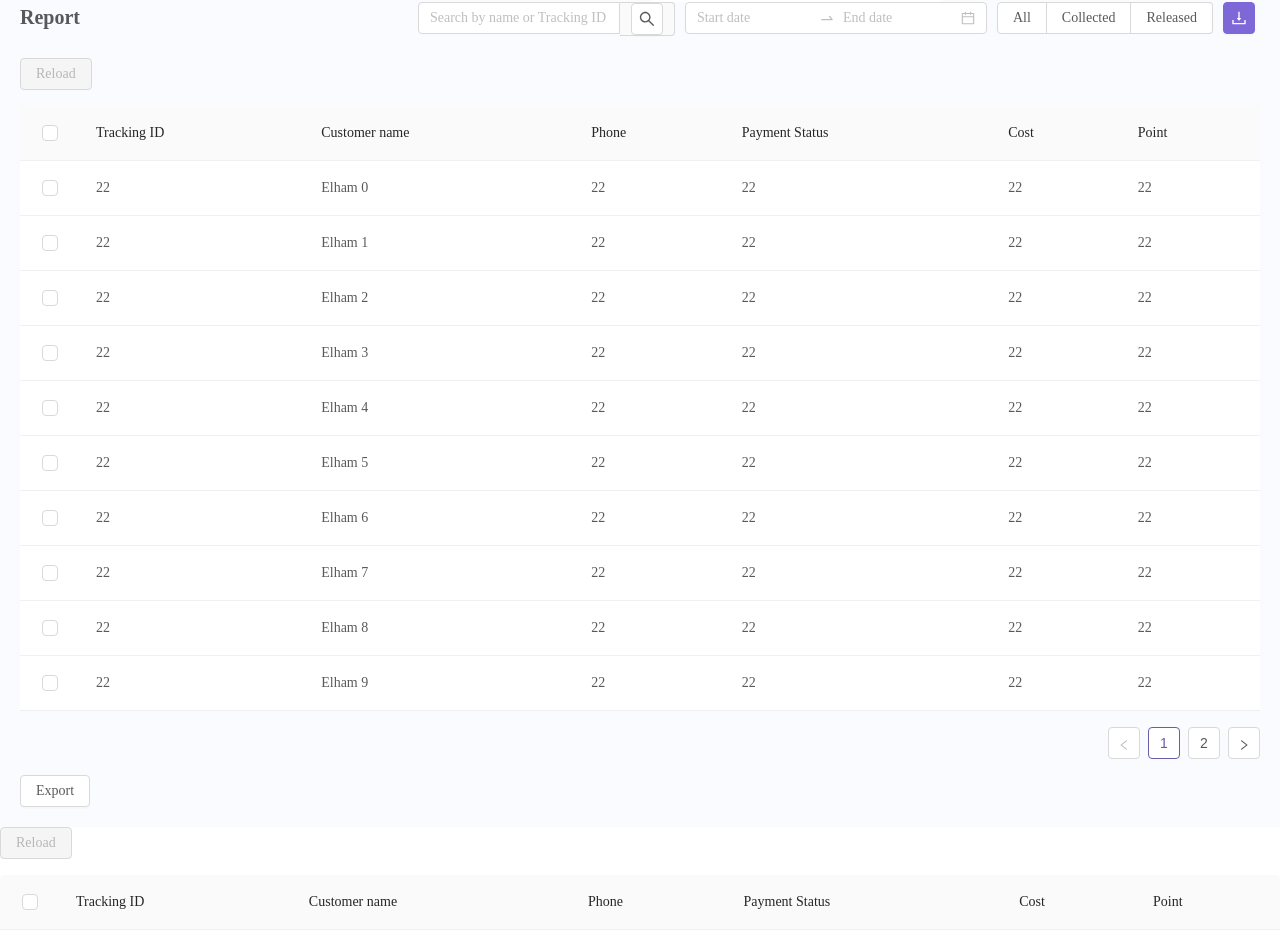
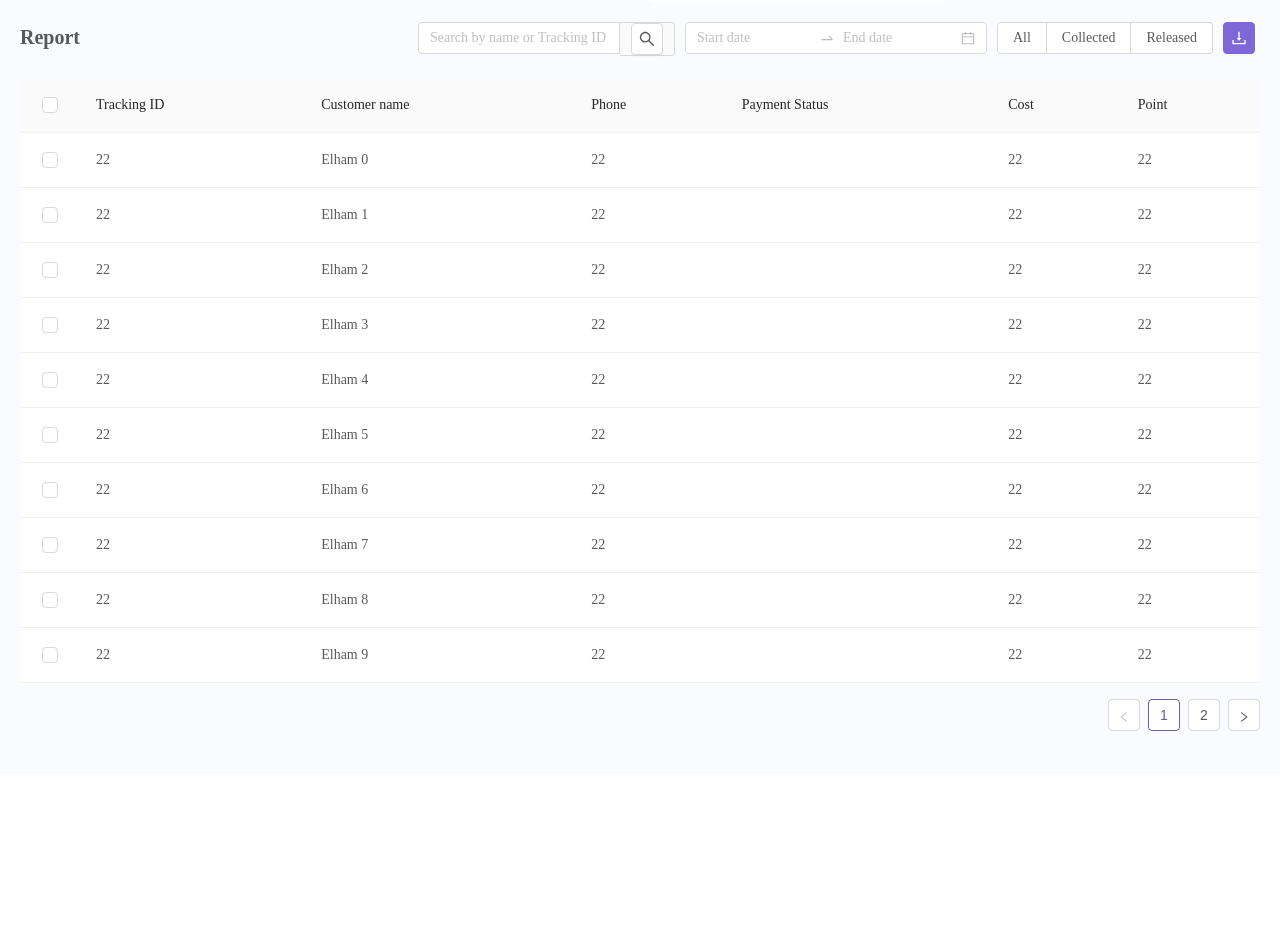
Before and after one commit to ElhamImdad/Noul-points-app, a React (Create React App) app: page / in a window 1280 px wide. Shown: the part 200-1147 px from the top of the page. After the commit the page ends 975 px from the top, so only its background shows below. Built offline with nearby package versions, Linux system fonts and the light colour scheme.

Commit message:
add export data to csv with selection row

```diff
--- a/src/App.js
+++ b/src/App.js
@@ -3,16 +3,13 @@ import './index.css';
 import './components/styles/my-theme.css';
 import './App.css';
 import Overview from './components/overview/Overview';
-import OverviewText from './components/overview/OverviewText';
 
 function App() {
   return (
     <div className="App">
       <header className="App-header">
-
       </header>
       <Overview/>
-      <OverviewText/>
     </div>
   );
 }
--- a/src/components/overview/Overview.js
+++ b/src/components/overview/Overview.js
@@ -30,7 +30,7 @@ const Overview = () => {
                                 style={{borderRadius: '7px'}}  bordered={false}>
                                 <h3>
                                     <PauseCircleOutlined className="icon-cd-size warninng"/>
-                                    <strong className="warninng">On hold</strong>
+                                    <strong className="warning">On hold</strong>
                                 </h3>
                                 <div className="cd-content">
                                     <h3>50</h3>
--- a/src/components/overview/OverviewText.js
+++ /dev/null
@@ -1,71 +0,0 @@
-import React from 'react';
-import { Table, Button } from 'antd';
-
-const columns = [
-    {title: 'Tracking ID', dataIndex: 'trackingId',},
-    {title: 'Customer name', dataIndex: 'customerName',},
-    {title: 'Phone', dataIndex: 'phone',},
-    {title: 'Payment Status', dataIndex: 'paymentStatus',},
-    {title: 'Cost', dataIndex: 'cost',},
-    {title: 'Point', dataIndex: 'point',},
-];
-
-const data = [];
-for (let i = 0; i < 20; i++) {
-  data.push({
-    key: i,
-    trackingId: 22,
-    customerName: `Elham ${i}`,
-    phone: 22,
-    paymentStatus: 22,
-    cost: 22,
-    point: 22,
-  });
-}
-
-class OverviewText extends React.Component {
-  state = {
-    selectedRowKeys: [], // Check here to configure the default column
-    loading: false,
-  };
-
-  start = () => {
-    this.setState({ loading: true });
-    // ajax request after empty completing
-    setTimeout(() => {
-      this.setState({
-        selectedRowKeys: [],
-        loading: false,
-      });
-    }, 1000);
-  };
-
-  onSelectChange = selectedRowKeys => {
-    console.log('selectedRowKeys changed: ', selectedRowKeys);
-    this.setState({ selectedRowKeys });
-  };
-
-  render() {
-    const { loading, selectedRowKeys } = this.state;
-    const rowSelection = {
-      selectedRowKeys,
-      onChange: this.onSelectChange,
-    };
-    const hasSelected = selectedRowKeys.length > 0;
-    return (
-      <div>
-        <div style={{ marginBottom: 16 }}>
-          <Button type="primary" onClick={this.start} disabled={!hasSelected} loading={loading}>
-            Reload
-          </Button>
-          <span style={{ marginLeft: 8 }}>
-            {hasSelected ? `Selected ${selectedRowKeys.length} items` : ''}
-          </span>
-        </div>
-        <Table rowSelection={rowSelection} columns={columns} dataSource={data} />
-      </div>
-    );
-  }
-}
-
-export default OverviewText;
--- a/src/components/overview/Report.js
+++ b/src/components/overview/Report.js
@@ -3,31 +3,44 @@ import '../styles/overview.scss';
 import '../styles/my-theme.css';
 import { Input, DatePicker } from 'antd';
 import { Button, Radio  } from 'antd';
-import { Table } from 'antd';
+import { Table, Tag } from 'antd';
 import { DownloadOutlined } from '@ant-design/icons';
 import { CSVLink, CSVDownload } from "react-csv";
 
 const Report = () => {
     const { Search } = Input;
 
-    const [selectedRowKeys,setSelectedRowKeys] = useState([]);
-    const [loading,setLoading] = useState(false);
+    let [selectedRowKeys,setSelectedRowKeys] = useState([]);
+    //let [loading,setLoading] = useState(false);
+    let [dataSelected,setDataSelected] = useState([]);
 
-    const start = () => {
-        setLoading(true);
+    // const start = () => {
+    //     setLoading(true);
 
-        setTimeout(() => {
-            setSelectedRowKeys([]);
-            setLoading(false);
-        }, 1000);
-    };
+    //     setTimeout(() => {
+    //         setDataSelected([]);
+    //         setSelectedRowKeys([]);
+    //         setLoading(false);
+    //     }, 1000);
+    // };
 
+    let property = ['trackingId', 'customerName','phone', 'paymentStatus', 'cost','point']
     const onSelectChange = selectedRowKeys => {
         console.log('selectedRowKeys changed: ', selectedRowKeys);
-        setSelectedRowKeys({ selectedRowKeys });
+        setSelectedRowKeys( selectedRowKeys );
+        setDataSelected ( data.filter(
+            s1 => selectedRowKeys.some(
+                s2 => s1.key === s2)).map(
+                    s => (property.reduce(
+                        (newS, data1) => {
+                            newS[data1] = s[data1];
+                            return newS;
+                        }, {})
+                    )
+                )
+        );
     };
-
-    //const { loading, selectedRowKeys } = this.state;
+    console.log('the data in new array',dataSelected);
     const rowSelection = {
       selectedRowKeys,
       onChange: onSelectChange,
@@ -37,7 +50,7 @@ const Report = () => {
     return (
         <div>
             <div className="">
-                <ul className="flex-container space-between" >
+                <ul className="flex-container space-between mg-top-5px" >
                     <li>
                         <label>
                             <strong className="font-20px">Report</strong>
@@ -64,7 +77,12 @@ const Report = () => {
                                 </Radio.Group>
                             </li>
                             <li>
-                            <Button className="img-btn mg-lr-5px" icon={<DownloadOutlined/>} />
+                                { hasSelected?
+                                <CSVLink data={dataSelected} filename={"NoulReport.csv"} target="_blank">
+                                    <Button className="img-btn mg-lr-5px" icon={<DownloadOutlined/>}></Button>
+                                </CSVLink>
+                                : <Button className="img-btn mg-lr-5px" icon={<DownloadOutlined/>}></Button>
+                                }
                             </li>
                         </ul>
                     </span>
@@ -73,26 +91,16 @@ const Report = () => {
                 <br/>
             </div>
 
-            <div>
-                <div style={{ marginBottom: 16 }}>
-                <Button type="primary" onClick={start} disabled={!hasSelected} loading={loading}>
+            <div style={{ marginBottom: 8 }}>
+                <div>
+                {/* <Button type="primary" onClick={start} disabled={!hasSelected} loading={loading}>
                     Reload
                 </Button>
                 <span style={{ marginLeft: 8 }}>
                     {hasSelected ? `Selected ${selectedRowKeys.length} items` : ''}
-                </span>
+                </span> */}
                 </div>
-                <Table rowSelection={onSelectChange} columns={columns} dataSource={data} />
-            </div>
-
-            <div>
-                <Button variant="warning">
-                    <CSVLink data={data} filename={"NoulReport.csv"} target="_blank"
-                        onClick={() => {
-                            console.log("You click the link"); // 👍🏻 Your click handling logic
-                          }}
-                    >Export</CSVLink>
-                </Button>
+                <Table rowSelection={rowSelection} columns={columns} dataSource={data} />
             </div>
         </div>
     );
@@ -101,7 +109,20 @@ const columns = [
     {title: 'Tracking ID', dataIndex: 'trackingId',},
     {title: 'Customer name', dataIndex: 'customerName',},
     {title: 'Phone', dataIndex: 'phone',},
-    {title: 'Payment Status', dataIndex: 'paymentStatus',},
+    {title: 'Payment Status', dataIndex: 'paymentStatus',
+    render: paymentStatus => (
+        <>
+          {paymentStatus => {
+            let color = paymentStatus === 'Unpaid' ? 'warning' : 'success';
+            return (
+              <Tag color={color} key={paymentStatus}>
+                {paymentStatus}
+              </Tag>
+            );
+          }}
+        </>
+      ),
+    },
     {title: 'Cost', dataIndex: 'cost',},
     {title: 'Point', dataIndex: 'point',},
 ];
@@ -113,7 +134,7 @@ for (let i = 0; i < 20; i++) {
     trackingId: 22,
     customerName: `Elham ${i}`,
     phone: 22,
-    paymentStatus: 22,
+    paymentStatus: 'Unpaid',
     cost: 22,
     point: 22,
   });
--- a/src/components/styles/colors.scss
+++ b/src/components/styles/colors.scss
@@ -1,14 +1,12 @@
 .danger{
     color: rgb(255,93,132) !important;
 }
-.warninng{
+.warning{
     color: rgb(254,211,58) !important;
 }
 .success{
     color: rgb(60,213,97) !important;
 }
-
-
 .blue_light{
     color: #0490FE !important;
 }
@@ -17,5 +15,4 @@ $color_primary: #6B5CA8;
 $lightPurple: #7E67D6;
 $white: #FFFFFF;
 $dark-grey: #888EA2;
-
 $bg_light: #FAFBFF ;
--- a/src/components/styles/overview.scss
+++ b/src/components/styles/overview.scss
@@ -15,7 +15,6 @@
 }
 .cd-content{
     text-align: center;
-    // padding-bottom: 1rem;
 }
 .font-16px{
     font-size: 16px !important;
@@ -40,6 +39,9 @@
 }
 .Pd-lr-10px{
     padding:0px 10px !important;
+}
+.mg-top-5px{
+    margin-top: 20px !important;
 }
 .mg-lr-10px{
     margin: 0px 10px;
```
